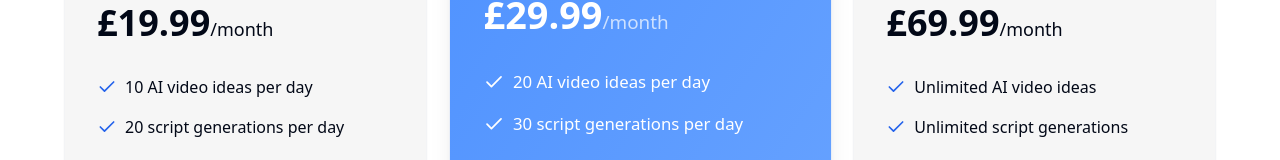
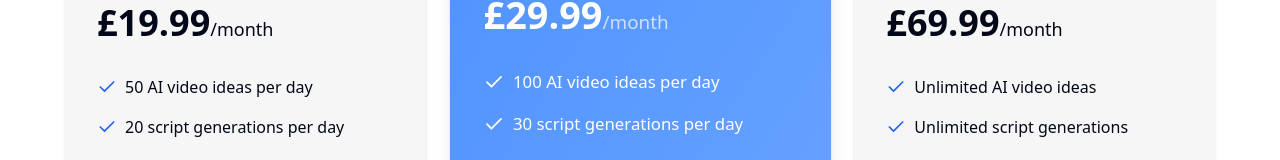
Before and after one commit to Tasklyios/planzo-ai, a React (Vite) app: page / in a window 1280 px wide. Shown: the part 1330-1490 px from the top of the page. Built offline with nearby package versions, Linux system fonts and the light colour scheme.

Commit message:
Update pricing page descriptions
Updated the descriptions of the Pro and Plus pricing tiers to reflect the new number of AI video ideas generated per day.

```diff
--- a/src/components/Pricing.tsx
+++ b/src/components/Pricing.tsx
@@ -14,7 +14,7 @@ const Pricing = () => {
       description: "Perfect to get started",
       price: isYearly ? "13.99" : "19.99",
       features: [
-        "10 AI video ideas per day",
+        "50 AI video ideas per day",
         "20 script generations per day",
         "Basic analytics",
         "Simple calendar features"
@@ -27,7 +27,7 @@ const Pricing = () => {
       description: "For serious creators",
       price: isYearly ? "20.99" : "29.99",
       features: [
-        "20 AI video ideas per day",
+        "100 AI video ideas per day",
         "30 script generations per day",
         "Advanced analytics",
         "Full calendar features",
```
